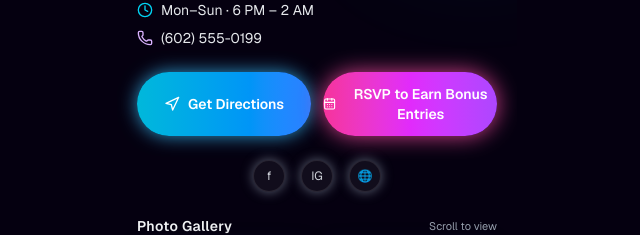
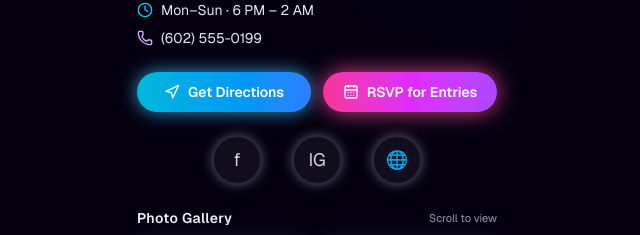
Before and after one commit to CloudedDesire/sweepstakes_promotion, a Next.js app: page /venues in a window 1280 px wide. Shown: the part 272-507 px from the top of the page, without its empty margins (323-963 px from the left). Built offline with nearby package versions, Linux system fonts and the light colour scheme; grey boxes are pictures that could not be loaded.

Commit message:
venue fixes

```diff
--- a/app/venues/page.tsx
+++ b/app/venues/page.tsx
@@ -42,7 +42,7 @@ export default function VenuePage() {
   return (
     <div className="min-h-screen w-full flex justify-center bg-[#050010] overflow-hidden">
       {/* Center wrapper */}
-      <div className="relative w-full max-w-[400px] min-h-screen bg-[#050010] text-white flex flex-col overflow-y-auto no-scrollbar">
+      <div className="relative w-full max-w-[400px] bg-[#050010] text-white flex flex-col overflow-y-auto no-scrollbar overflow-x-hidden">
 
         {/* Background glows */}
         <div className="absolute inset-0 -z-10 bg-gradient-to-b from-[#1b0040] via-[#050010] to-black" />
@@ -83,10 +83,13 @@ export default function VenuePage() {
               <Clock className="h-4 w-4 text-cyan-400 mt-0.5" />
               <span>{venue.hours}</span>
             </div>
-            <div className="flex items-start gap-2">
+            <a
+              href={`tel:${venue.phone.replace(/\D/g, "")}`}
+              className="flex items-start gap-2 hover:text-pink-300 transition"
+            >
               <Phone className="h-4 w-4 text-purple-300 mt-0.5" />
               <span>{venue.phone}</span>
-            </div>
+            </a>
           </div>
 
           {/* Buttons */}
@@ -94,7 +97,7 @@ export default function VenuePage() {
             <button
               onClick={openMaps}
               className="flex-1 inline-flex items-center justify-center gap-2 rounded-full bg-gradient-to-r from-cyan-500 to-blue-500
-                         text-sm font-semibold py-3 shadow-[0_0_18px_rgba(56,189,248,0.8)] hover:shadow-[0_0_26px_rgba(56,189,248,1)]
+                         text-sm font-semibold py-2.5 shadow-[0_0_18px_rgba(56,189,248,0.8)] hover:shadow-[0_0_26px_rgba(56,189,248,1)]
                          transition-shadow"
             >
               <Navigation className="h-4 w-4" />
@@ -103,23 +106,23 @@ export default function VenuePage() {
 
             <button
               className="flex-1 inline-flex items-center justify-center gap-2 rounded-full bg-gradient-to-r from-pink-500 via-fuchsia-500 to-purple-500
-                         text-sm font-semibold py-3 shadow-[0_0_22px_rgba(236,72,153,0.9)] hover:shadow-[0_0_30px_rgba(236,72,153,1)]
+                         text-sm font-semibold py-2.5 shadow-[0_0_22px_rgba(236,72,153,0.9)] hover:shadow-[0_0_30px_rgba(236,72,153,1)]
                          transition-shadow"
             >
               <CalendarDays className="h-4 w-4" />
-              <span>RSVP to Earn Bonus Entries</span>
+              <span>RSVP for Entries</span>
             </button>
           </div>
 
           {/* Social row */}
-          <div className="flex justify-center gap-4 mb-6 text-xs text-gray-300">
-            <div className="h-8 w-8 rounded-full bg-white/5 border border-white/10 flex items-center justify-center shadow-[0_0_12px_rgba(148,163,184,0.6)]">
+          <div className="flex justify-center gap-8 mb-6 text-xs text-gray-300">
+            <div className="h-12 w-12 rounded-full bg-white/5 border border-white/10 flex items-center justify-center shadow-[0_0_12px_rgba(148,163,184,0.6)] text-lg">
               f
             </div>
-            <div className="h-8 w-8 rounded-full bg-white/5 border border-white/10 flex items-center justify-center shadow-[0_0_12px_rgba(148,163,184,0.6)]">
+            <div className="h-12 w-12 rounded-full bg-white/5 border border-white/10 flex items-center justify-center shadow-[0_0_12px_rgba(148,163,184,0.6)] text-lg">
               IG
             </div>
-            <div className="h-8 w-8 rounded-full bg-white/5 border border-white/10 flex items-center justify-center shadow-[0_0_12px_rgba(148,163,184,0.6)]">
+            <div className="h-12 w-12 rounded-full bg-white/5 border border-white/10 flex items-center justify-center shadow-[0_0_12px_rgba(148,163,184,0.6)] text-lg">
               🌐
             </div>
           </div>
```
